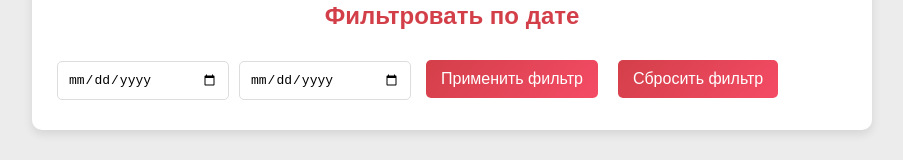
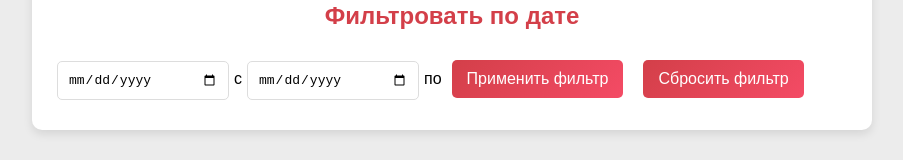
Before and after one commit to dzadoroz1/chaevie, a React (Create React App) app: page / in a window 1280 px wide. Shown: the part 311-471 px from the top of the page, without its empty margins (188-1091 px from the left). Built offline with nearby package versions, Linux system fonts and the light colour scheme; no server answers; the database is empty.

Commit message:
code update

```diff
--- a/src/App.css
+++ b/src/App.css
@@ -53,6 +53,11 @@ input[type="number"], input[type="date"] {
   font-size: 1em;
 }
 
+input[type="date"]::placeholder {
+  color: #aaa;
+}
+
+/* Кнопки */
 button {
   padding: 10px 15px;
   margin: 10px;
@@ -151,4 +156,9 @@ button.delete-btn:hover {
     width: 100%;
     margin-top: 10px;
   }
+
+  /* Делаем полоску с суммой чаевых адаптивной */
+  .total-amount {
+    font-size: 1.2em;
+  }
 }
--- a/src/App.js
+++ b/src/App.js
@@ -140,6 +140,7 @@ const App = () => {
         />
         <input
           type="date"
+          placeholder="Дата"
           value={date}
           onChange={(e) => setDate(e.target.value)}
         />
@@ -153,11 +154,13 @@ const App = () => {
           value={startDate}
           onChange={(e) => setStartDate(e.target.value)}
         />
+        <span>с</span>
         <input
           type="date"
           value={endDate}
           onChange={(e) => setEndDate(e.target.value)}
         />
+        <span>по</span>
         <button onClick={applyFilter}>Применить фильтр</button>
         <button onClick={resetFilter}>Сбросить фильтр</button>
       </div>
```
